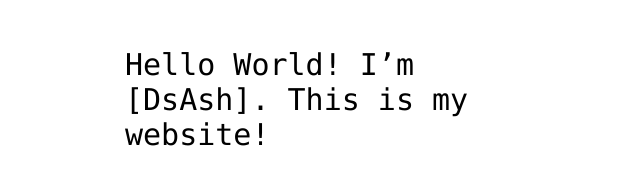
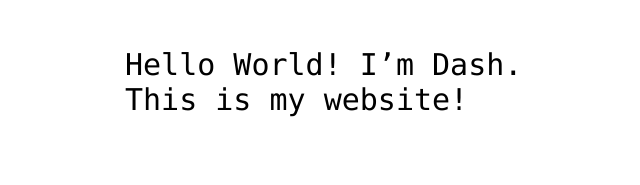
Before and after one commit to dsash/dsash.github.io, a plain HTML site: page index.html in a window 1280 px wide. Shown: the part 341-526 px from the top of the page, without its empty margins (315-955 px from the left). Drawn offline with Linux system fonts and the light colour scheme.

Commit message:
removed []

```diff
--- a/index.html
+++ b/index.html
@@ -12,7 +12,7 @@
 <img src="https://octodex.github.com/images/daftpunktocat-thomas.gif" id="octocat" alt="octocat-gif" />
 
 <!-- Change this code here by copy and pasting your template on line 15 -->
-<p>Hello World! I’m [DsAsh]. This is my website!</p>
+<p>Hello World! I’m Dash. This is my website!</p>
 
 </body>
 </html>
```
